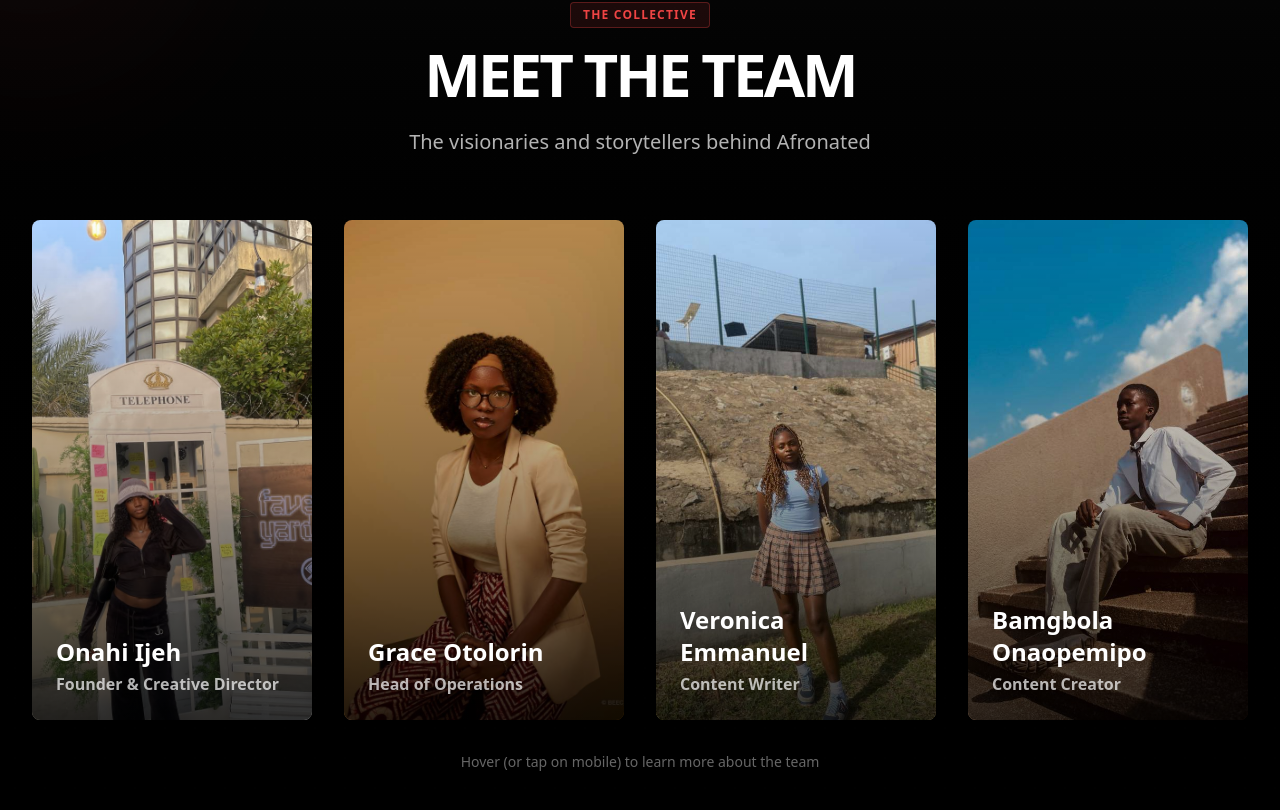
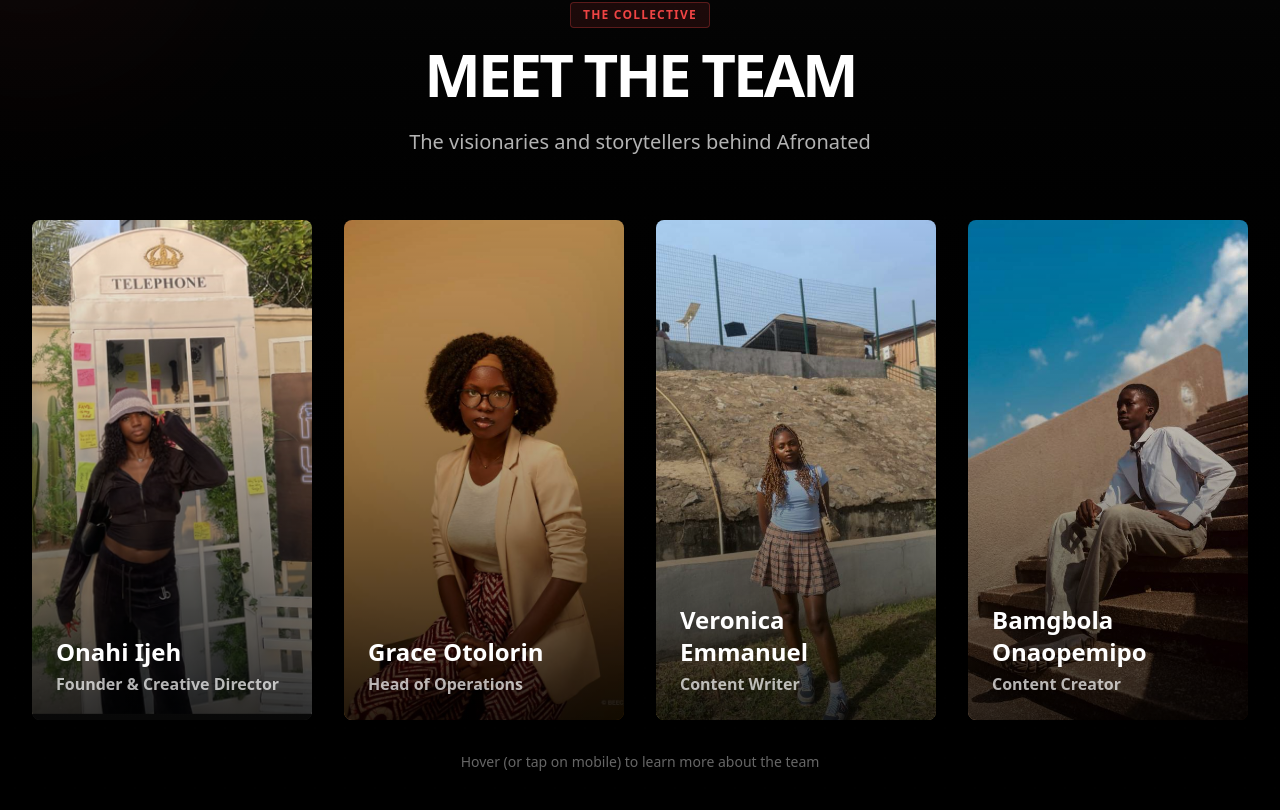
Before and after one commit to iamay0bami/newafronated, a React (Vite) app: page / in a window 1280 px wide. Shown: the part 4831-5641 px from the top of the page. Built offline with nearby package versions, Linux system fonts and the light colour scheme; no server answers.

Commit message:
update: replace Onahi Ijeh's front image with new version

```diff
--- a/src/app/components/Team.tsx
+++ b/src/app/components/Team.tsx
@@ -34,7 +34,7 @@
     name: "Onahi Ijeh",
     role: "Founder & Creative Director",
     bio: "A storyteller and curator transforming ideas into resonant visuals and high-impact content rooted in youth culture.",
-    frontImage: "/onahi-event3.png",
+    frontImage: "/onahi-event5.png",
     backImage: "/onahi-party1.png",
     instagram: "https://www.instagram.com/onahiijeh",
   },
```
Also changed, not shown: public/onahi-event3.png (deleted), public/onahi-event5.png (added).
